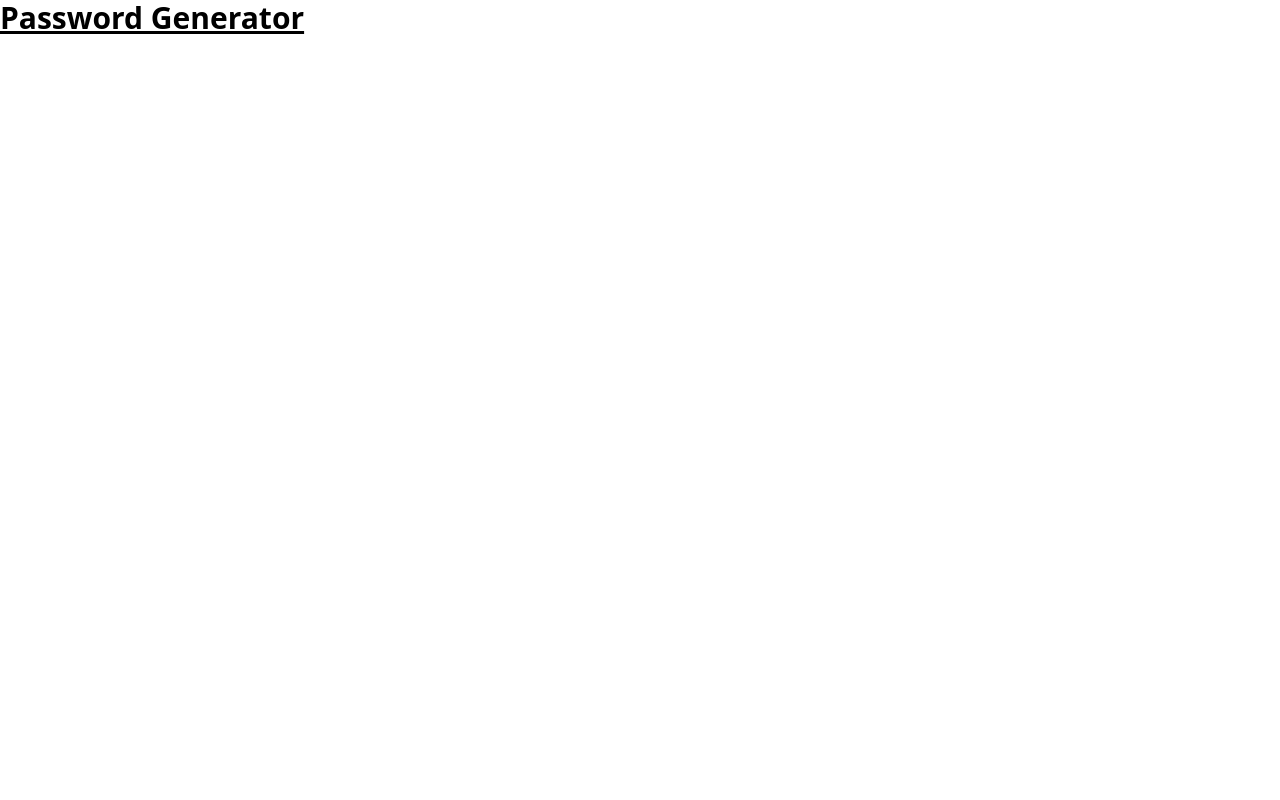
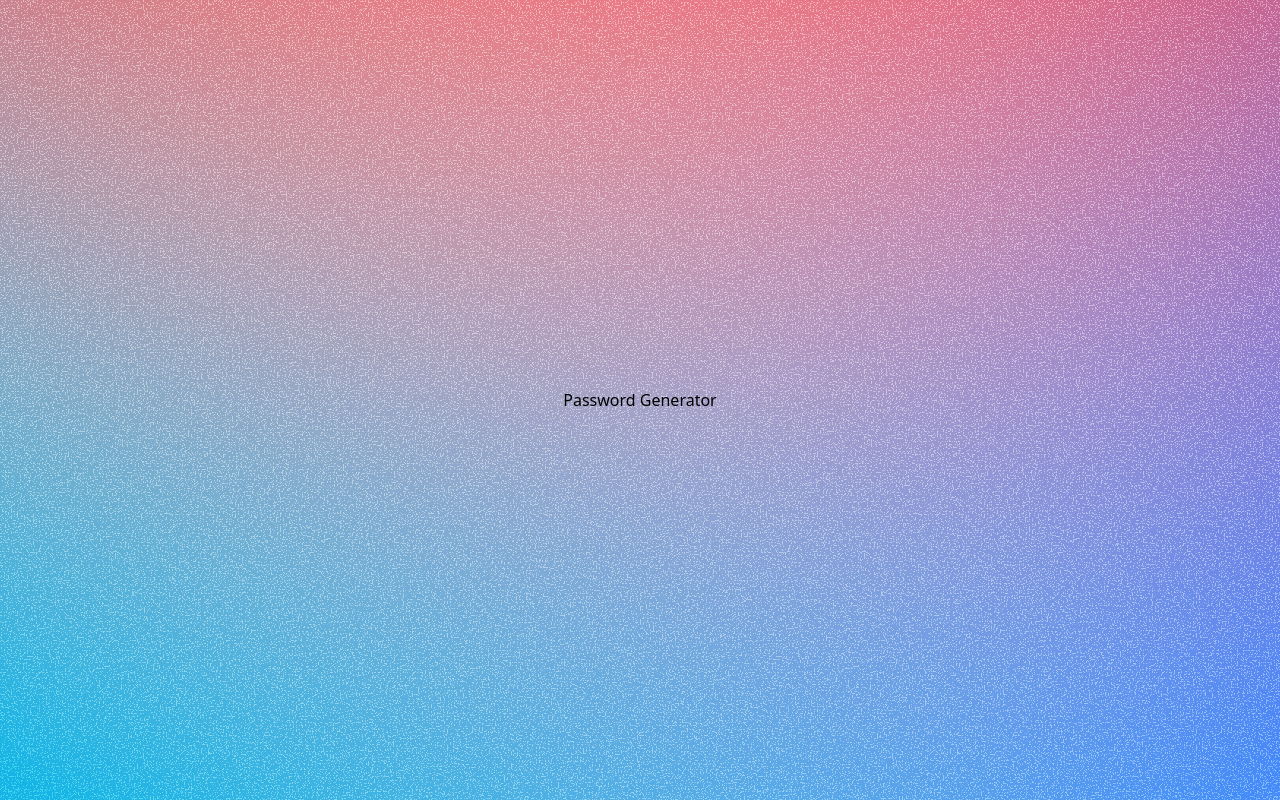
Before and after one commit to Sakoutecher/password-generator, a React (Vite) app: page / in a window 1280 px wide. Built offline with nearby package versions, Linux system fonts and the light colour scheme.

Commit message:
💄 Background

```diff
--- a/src/App.tsx
+++ b/src/App.tsx
@@ -1,5 +1,12 @@
 const App = () => {
-  return <h1 className='text-3xl font-bold underline'>Password Generator</h1>
+  return (
+    <div
+      style={{ backgroundImage: 'url(gggrain.svg)' }}
+      className='w-screen h-screen bg-no-repeat bg-cover bg-center flex justify-center items-center'
+    >
+      Password Generator
+    </div>
+  )
 }
 
 export default App
```
